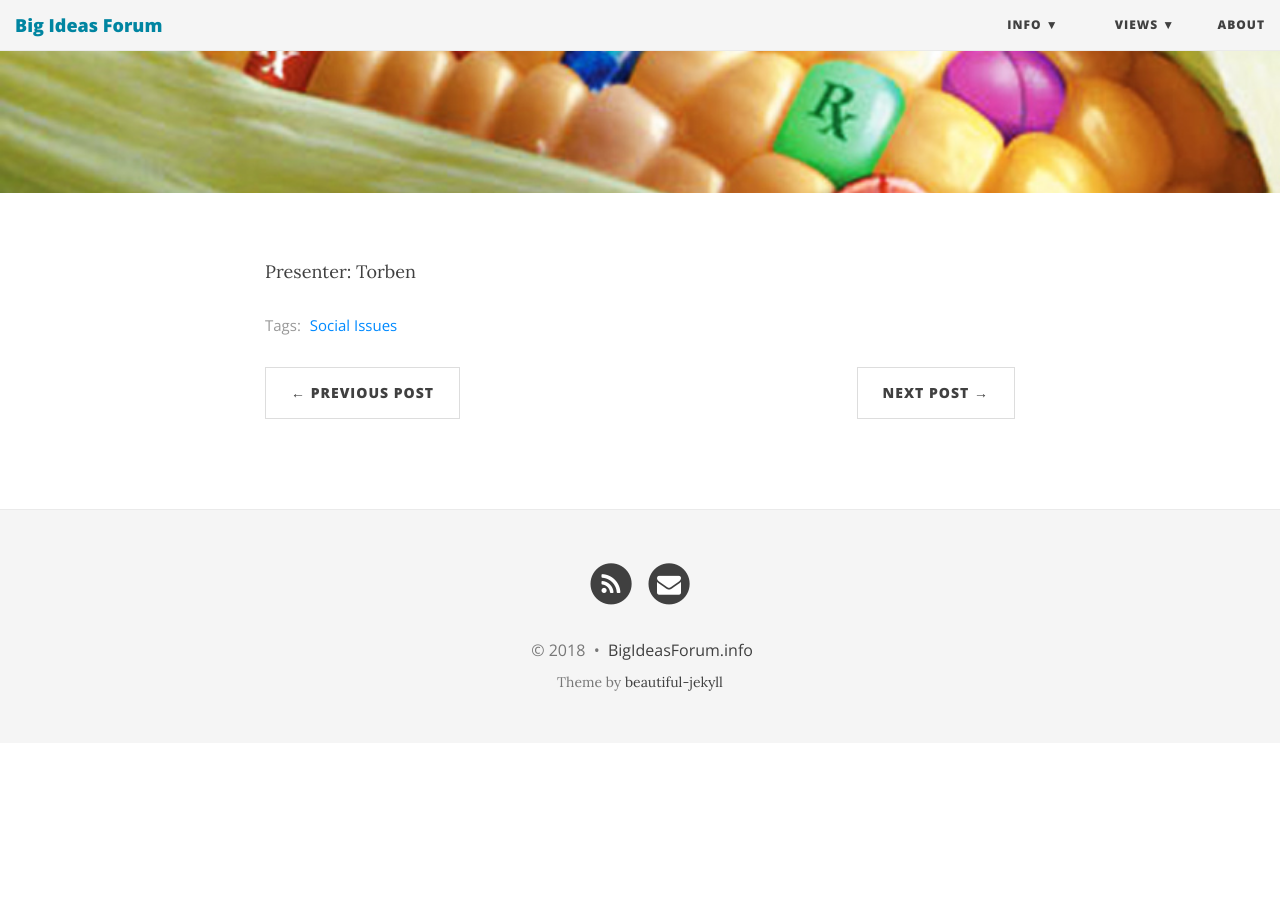
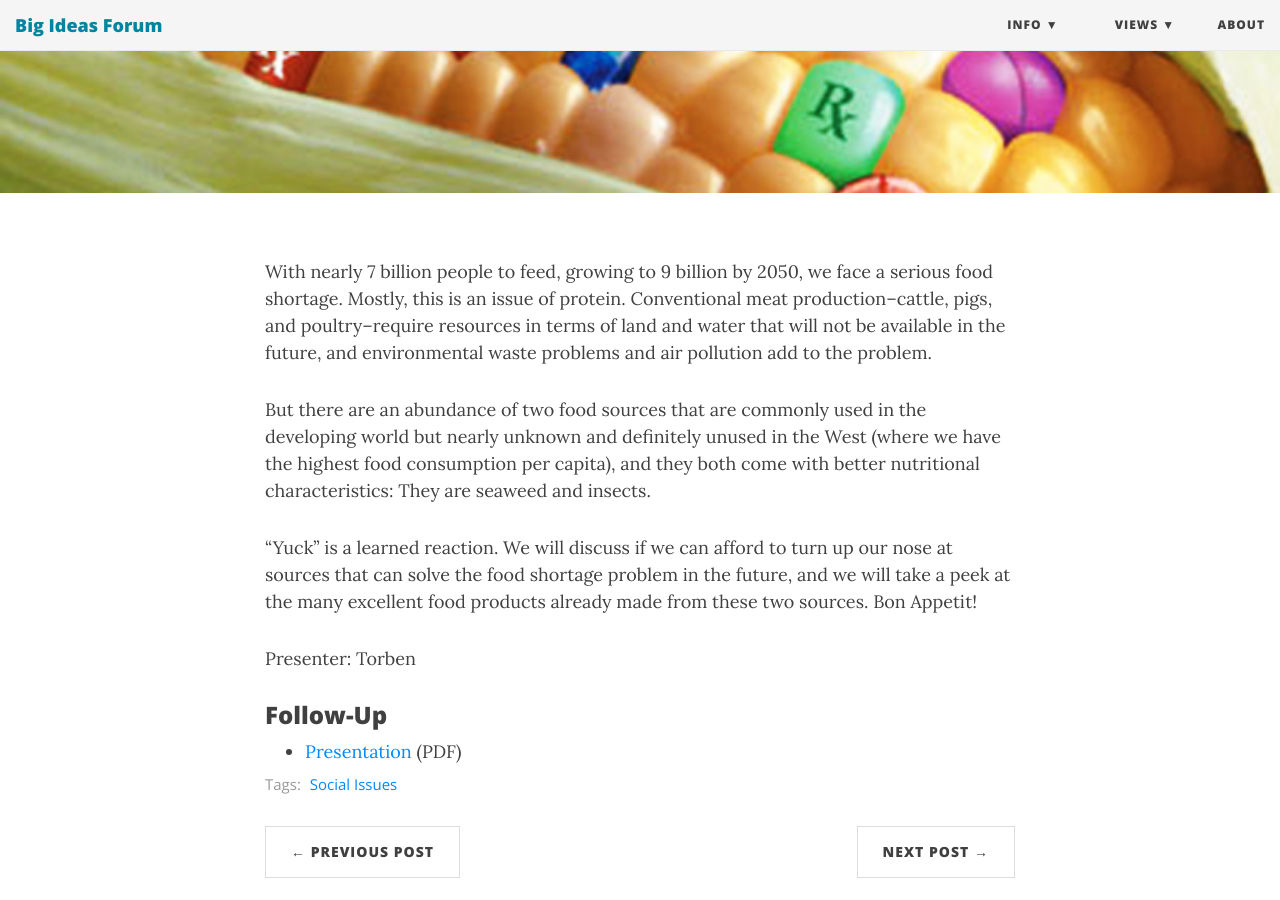
Before and after one commit to BigIdeasForum/bigideasforum.github.io, a Jekyll site: the page built from _posts/2016/2016-12-19-future-of-food.md, in a window 1280 px wide and 900 px high, scrolled down 338 px. Built offline with Jekyll 4.4.1, drawn with Linux system fonts in a browser that asks for light colours; nearby versions of some CDN libraries; before the commit the page ends 1081 px from its top, so only the background shows below that.

Commit message:
Event post text updates from TR

```diff
--- a/_posts/2016/2016-12-19-future-of-food.md
+++ b/_posts/2016/2016-12-19-future-of-food.md
@@ -8,4 +8,16 @@ tags: [Social Issues]
 bigimg: /img/future-of-food.jpg
 ---
 
+With nearly 7 billion people to feed, growing to 9 billion by 2050, we face a serious food shortage. Mostly, this is an issue of protein. Conventional meat production--cattle, pigs, and poultry--require resources in terms of land and water that will not be available in the future, and environmental waste problems and air pollution add to the problem.
+
+But there are an abundance of two food sources that are commonly used in the developing world but nearly unknown and definitely unused in the West (where we have the highest food consumption per capita), and they both come with better nutritional characteristics:
+They are seaweed and insects.
+
+“Yuck" is a learned reaction. We will discuss if we can afford to turn up our nose at sources that can solve the food shortage problem in the future, and we will take a peek at the many excellent food products already made from these two sources. Bon Appetit!
+
 Presenter: Torben
+
+
+### Follow-Up
+
+* [Presentation](/assets/present/2016/future-of-food.pdf) (PDF)
```
Also changed, not shown: _posts/2015/2015-10-05-free-will.md (deleted, +0 -11 lines), _posts/2015/2015-11-27-future-of-health.md (+4 -1 lines), _posts/2016/2016-01-08-vr.md (+8 -0 lines), _posts/2016/2016-04-18-memory-implants.md (+10 -1 lines), _posts/2016/2016-09-26-nanotech.md (+1 -1 lines), 2 other files.
